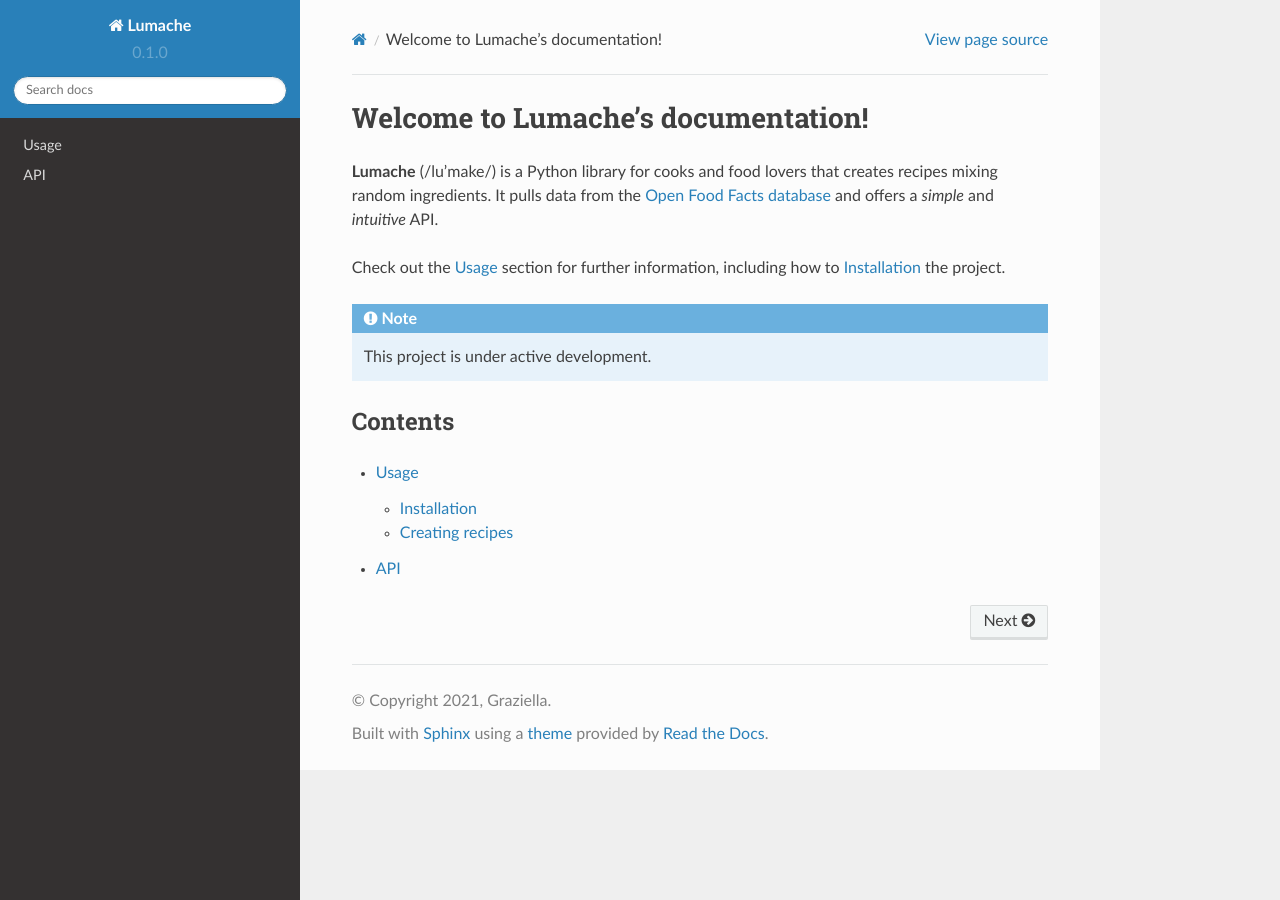
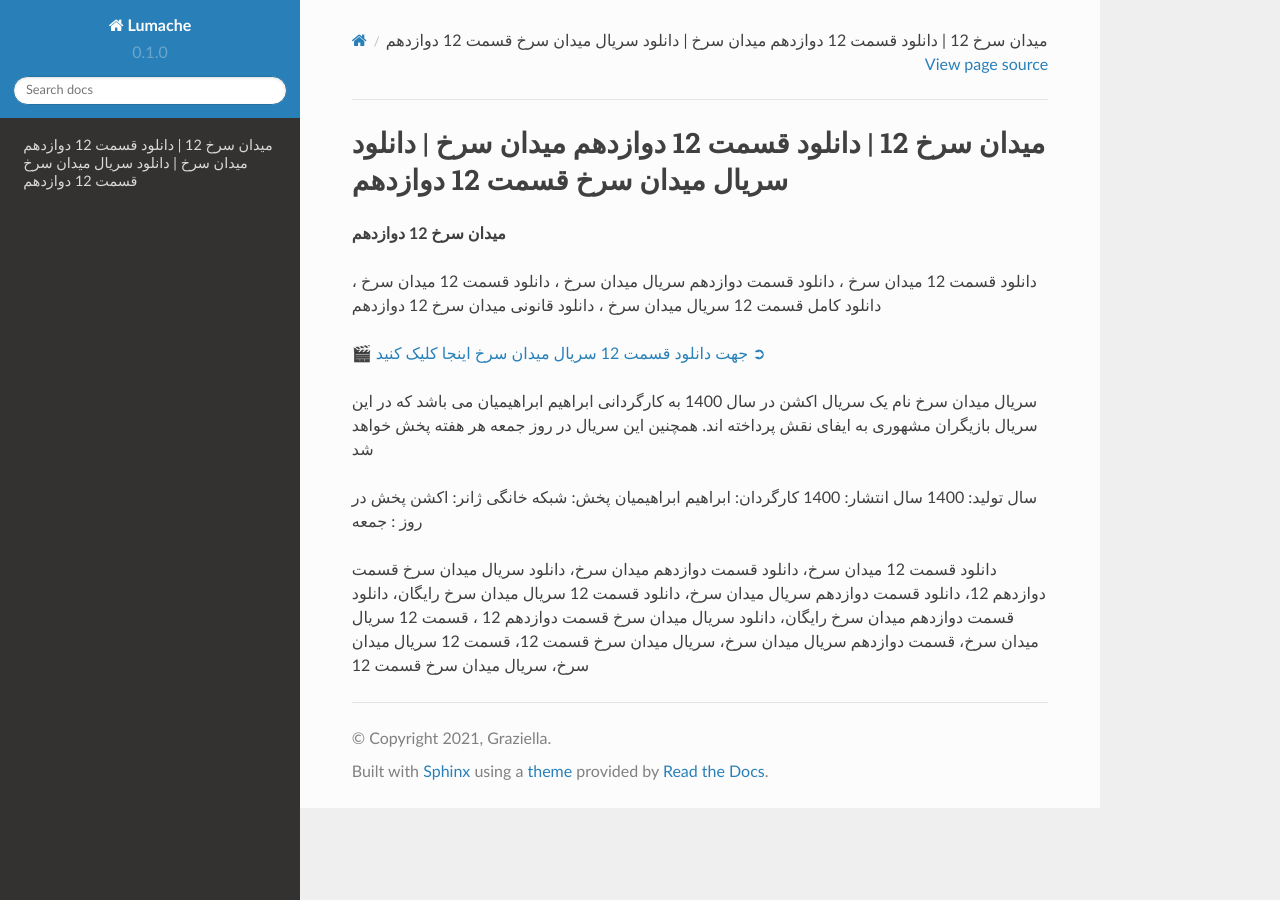
Before and after one commit to filmva/meydanesorkh12, a Sphinx documentation site: the page built from docs/source/index.rst, in a window 1280 px wide. Built offline with Sphinx 7.4.7 and the Read the Docs theme 2.0.0, drawn with Linux system fonts in a browser that asks for light colours.

Commit message:
Update index.rst

```diff
--- a/docs/source/index.rst
+++ b/docs/source/index.rst
@@ -1,22 +1,20 @@
-Welcome to Lumache's documentation!
+میدان سرخ 12 | دانلود قسمت 12 دوازدهم میدان سرخ | دانلود سریال میدان سرخ قسمت 12 دوازدهم
 ===================================
 
-**Lumache** (/lu'make/) is a Python library for cooks and food lovers
-that creates recipes mixing random ingredients.
-It pulls data from the `Open Food Facts database <https://world.openfoodfacts.org/>`_
-and offers a *simple* and *intuitive* API.
+**میدان سرخ 12 دوازدهم**
 
-Check out the :doc:`usage` section for further information, including
-how to :ref:`installation` the project.
+دانلود قسمت 12 میدان سرخ ، دانلود قسمت دوازدهم سریال میدان سرخ ، دانلود قسمت 12 میدان سرخ ، دانلود کامل قسمت 12 سریال میدان سرخ ، دانلود قانونی میدان سرخ 12 دوازدهم
 
-.. note::
+`🎬 جهت دانلود قسمت 12 سریال میدان سرخ اینجا کلیک کنید ➲ <https://b2n.ir/n46710>`_
 
-   This project is under active development.
+سریال میدان سرخ نام یک سریال اکشن در سال 1400 به کارگردانی ابراهیم ابراهیمیان می باشد که در این سریال بازیگران مشهوری به ایفای نقش پرداخته اند. همچنین این سریال در روز جمعه هر هفته پخش خواهد شد
 
-Contents
---------
+سال تولید: 1400
+سال انتشار: 1400
+کارگردان: ابراهیم ابراهیمیان
+پخش: شبکه خانگی
+ژانر: اکشن
+پخش در روز : جمعه
 
-.. toctree::
 
-   usage
-   api
+دانلود قسمت 12 میدان سرخ، دانلود قسمت دوازدهم میدان سرخ، دانلود سریال میدان سرخ قسمت دوازدهم 12، دانلود قسمت دوازدهم سریال میدان سرخ، دانلود قسمت 12 سریال میدان سرخ رایگان، دانلود قسمت دوازدهم میدان سرخ رایگان، دانلود سریال میدان سرخ قسمت دوازدهم 12 ، قسمت 12 سریال میدان سرخ، قسمت دوازدهم سریال میدان سرخ، سریال میدان سرخ قسمت 12، قسمت 12 سریال میدان سرخ، سریال میدان سرخ قسمت 12
```
